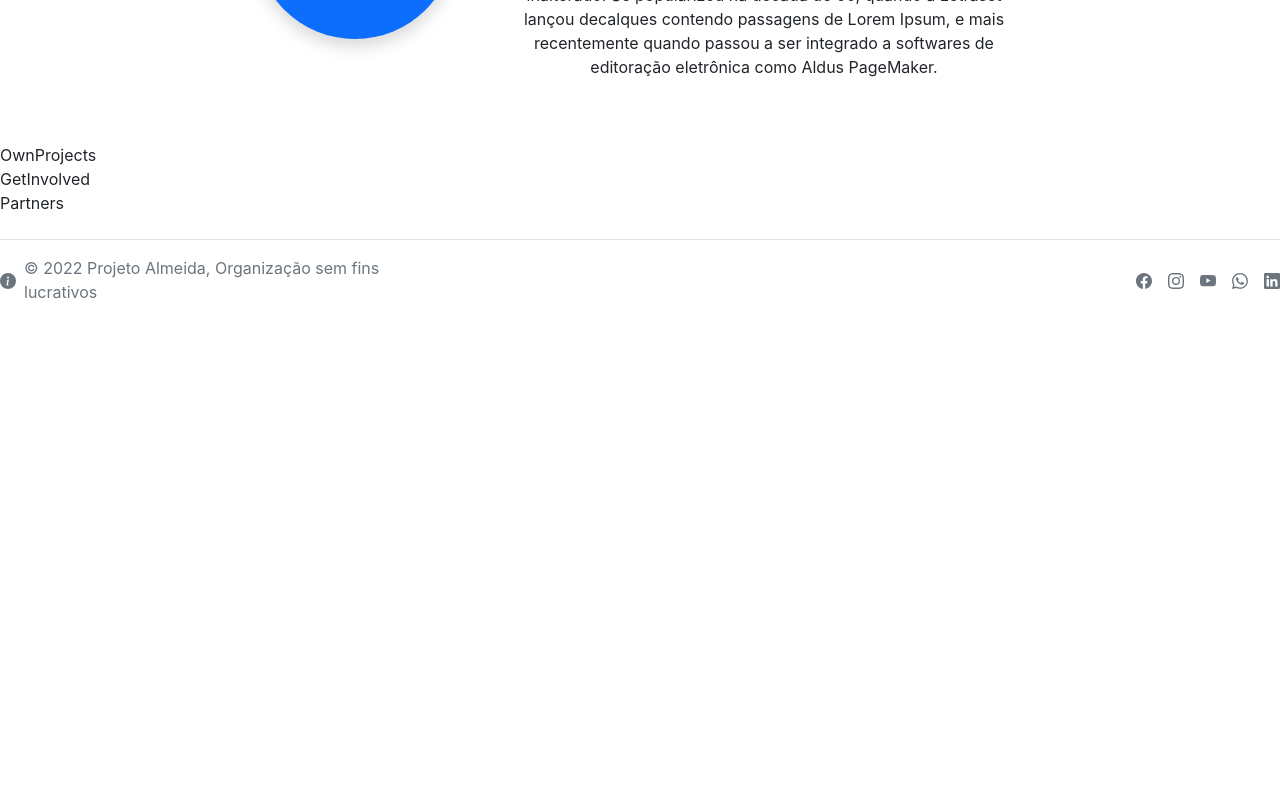
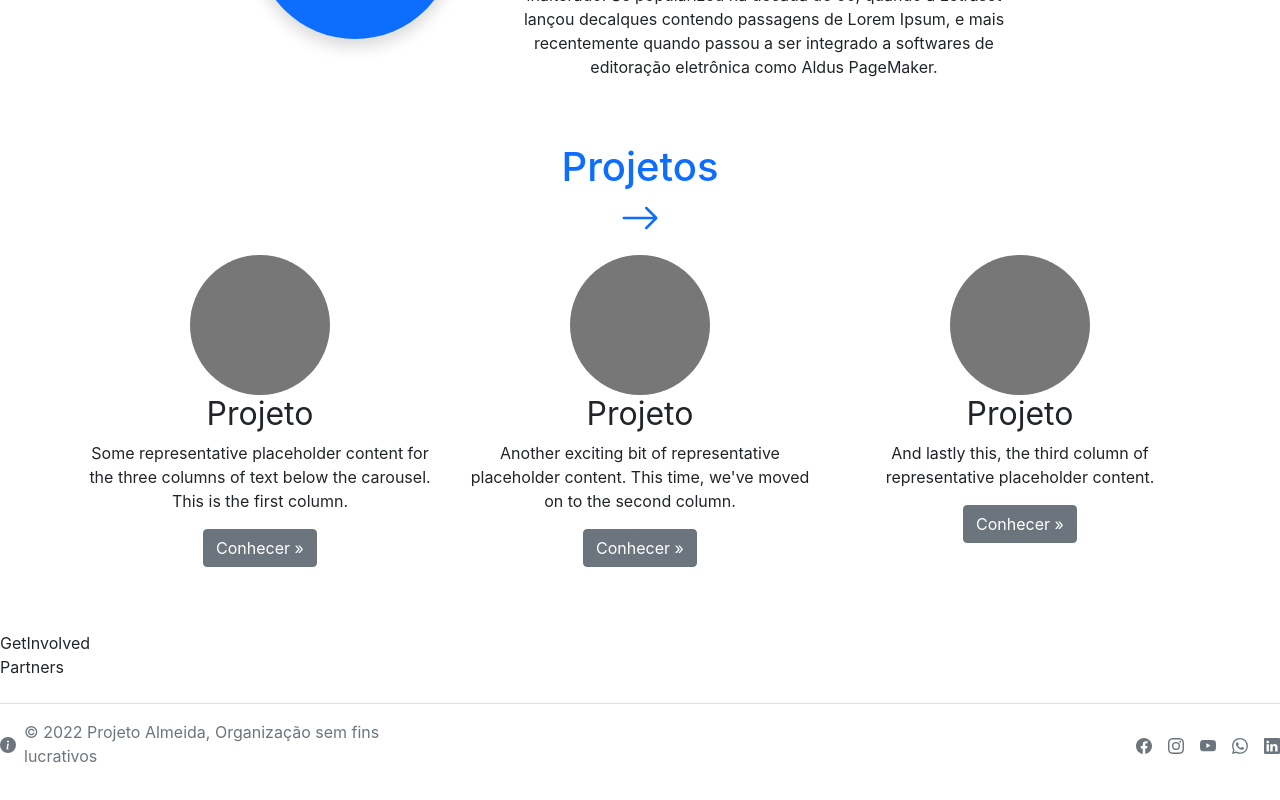
Before and after one commit to israelcena/ong-projeto-almeida, a Next.js app: page / in a window 1280 px wide. Shown: the part 758-1558 px from the top of the page. Before the commit the page ends 1102 px from the top, so only its background shows below. Built offline with nearby package versions, Linux system fonts and the light colour scheme.

Commit message:
include projects

```diff
--- a/pages/components/OwnProjects.jsx
+++ b/pages/components/OwnProjects.jsx
@@ -1,5 +1,106 @@
+import Link from "next/link";
+import { BsArrowRight } from "react-icons/bs";
+
 export default function OwnProjects() {
-  return (
-    <div>OwnProjects</div>
-  )
+	return (
+		<section className="container text-center my-5">
+			<div>
+				<h1 className="text-primary mb-3">
+					Projetos <br />
+					<span>
+						<BsArrowRight />
+					</span>
+				</h1>
+			</div>
+			<div className="row">
+				<div className="col-lg-4">
+					<svg
+						className="bd-placeholder-img rounded-circle"
+						width="140"
+						height="140"
+						xmlns="http://www.w3.org/2000/svg"
+						role="img"
+						aria-label="Placeholder: 140x140"
+						preserveAspectRatio="xMidYMid slice"
+						focusable="false"
+					>
+						<title>Placeholder</title>
+						<rect width="100%" height="100%" fill="#777"></rect>
+						<text x="50%" y="50%" fill="#777" dy=".3em">
+							140x140
+						</text>
+					</svg>
+
+					<h2 className="fw-normal">Projeto</h2>
+					<p>
+						Some representative placeholder content for the three columns of
+						text below the carousel. This is the first column.
+					</p>
+					<p>
+						<Link href="#">
+							<a className="btn btn-secondary">Conhecer »</a>
+						</Link>
+					</p>
+				</div>
+				<div className="col-lg-4">
+					<svg
+						className="bd-placeholder-img rounded-circle"
+						width="140"
+						height="140"
+						xmlns="http://www.w3.org/2000/svg"
+						role="img"
+						aria-label="Placeholder: 140x140"
+						preserveAspectRatio="xMidYMid slice"
+						focusable="false"
+					>
+						<title>Placeholder</title>
+						<rect width="100%" height="100%" fill="#777"></rect>
+						<text x="50%" y="50%" fill="#777" dy=".3em">
+							140x140
+						</text>
+					</svg>
+
+					<h2 className="fw-normal">Projeto</h2>
+					<p>
+						Another exciting bit of representative placeholder content. This
+						time, we've moved on to the second column.
+					</p>
+					<p>
+						<Link href="#">
+							<a className="btn btn-secondary">Conhecer »</a>
+						</Link>
+					</p>
+				</div>
+				<div className="col-lg-4">
+					<svg
+						className="bd-placeholder-img rounded-circle"
+						width="140"
+						height="140"
+						xmlns="http://www.w3.org/2000/svg"
+						role="img"
+						aria-label="Placeholder: 140x140"
+						preserveAspectRatio="xMidYMid slice"
+						focusable="false"
+					>
+						<title>Placeholder</title>
+						<rect width="100%" height="100%" fill="#777"></rect>
+						<text x="50%" y="50%" fill="#777" dy=".3em">
+							140x140
+						</text>
+					</svg>
+
+					<h2 className="fw-normal">Projeto</h2>
+					<p>
+						And lastly this, the third column of representative placeholder
+						content.
+					</p>
+					<p>
+						<Link href="#">
+							<a className="btn btn-secondary">Conhecer »</a>
+						</Link>
+					</p>
+				</div>
+			</div>
+		</section>
+	);
 }
```
